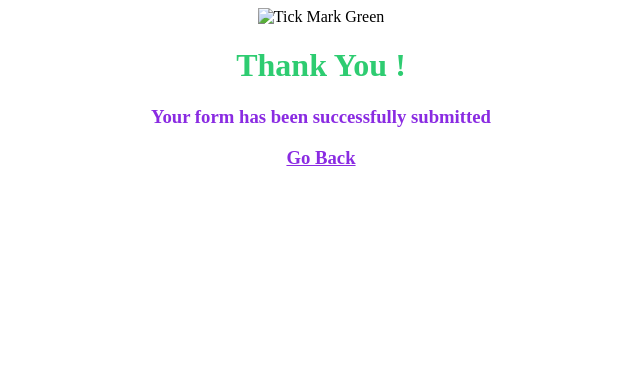
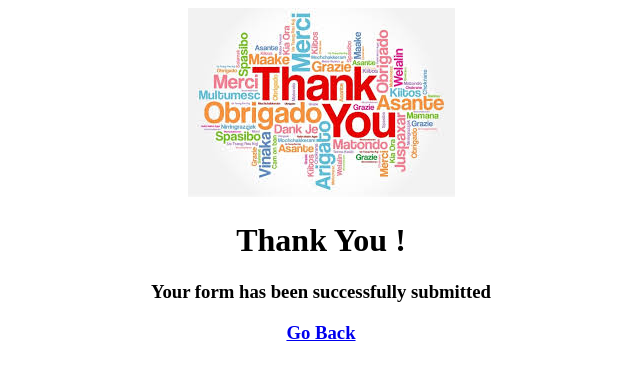
Before and after one commit to FelixPlayz/discord-bot-website, a plain HTML site: page thankyou.html in a window 1280 px wide. Shown: the whole page, without its empty margins (319-959 px from the left). Drawn offline with Linux system fonts and the light colour scheme.

Commit message:
Update thankyou.html

```diff
--- a/thankyou.html
+++ b/thankyou.html
@@ -7,10 +7,10 @@
 </head>
 <body>
     <center>
-        <img src="./tick mark.png" alt="Tick Mark Green" width="200px" height="200px">
-        <h1 style="color: #2ecc71;">Thank You !</h1>
-        <h3 style="color: blueviolet;">Your form has been successfully submitted</h3>
-        <h3><a style="color: blueviolet;" href="./index.html">Go Back</a></h3>
+        <img src="./images/thankyou.png" alt="Thank You">
+        <h1>Thank You !</h1>
+        <h3>Your form has been successfully submitted</h3>
+        <h3><a href="./index.html">Go Back</a></h3>
     </center>
 </body>
 </html>
```
